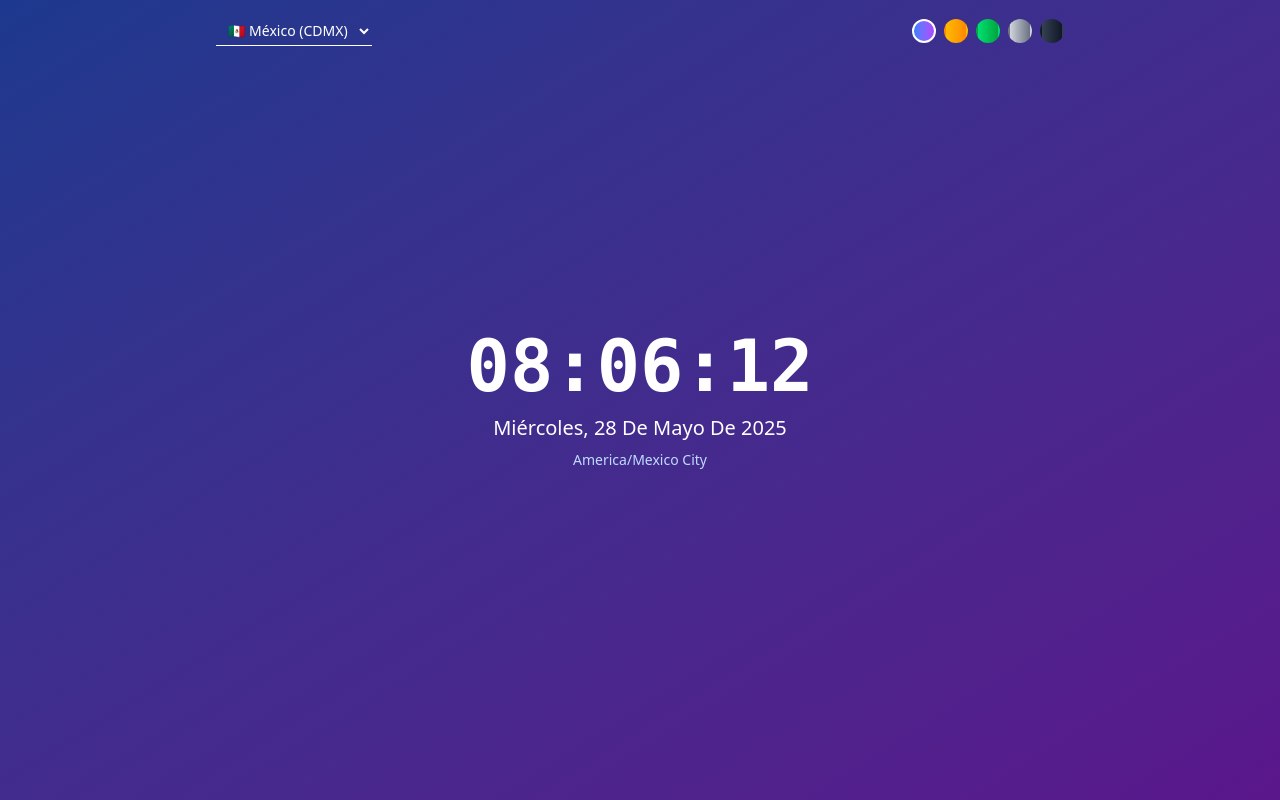
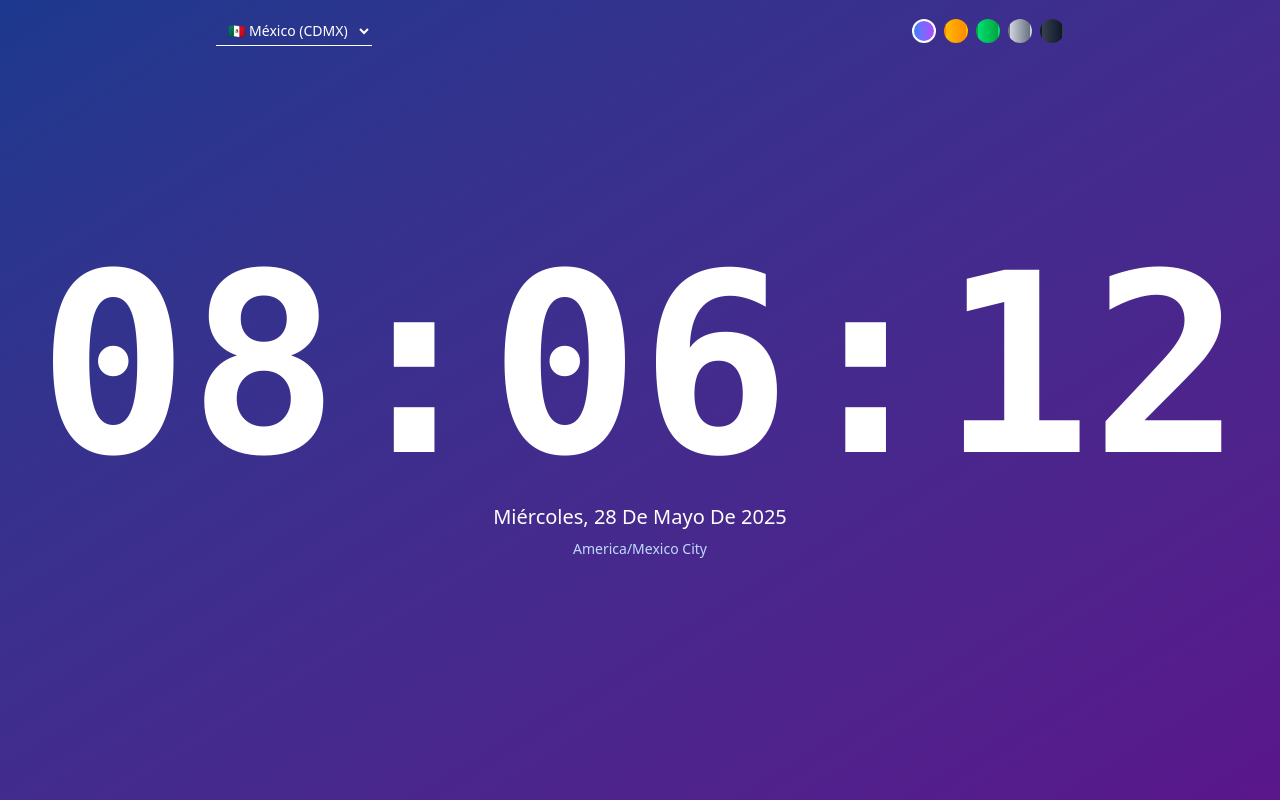
Before and after one commit to AdrianGerman/universal-time, a React (Vite) app: page / in a window 1280 px wide. Built offline with nearby package versions, Linux system fonts and the light colour scheme.

Commit message:
clock size

```diff
--- a/src/components/Clock.jsx
+++ b/src/components/Clock.jsx
@@ -7,7 +7,9 @@ const Clock = ({ time, timezone, theme }) => {
 
   return (
     <div className="text-center">
-      <div className={`${styles.time} mb-3`}>{formatTime(time, timezone)}</div>
+      <div className={`${styles.time} mb-3 text-[250px]`}>
+        {formatTime(time, timezone)}
+      </div>
       <div className={`${styles.date} capitalize`}>
         {formatDate(time, timezone)}
       </div>
```
